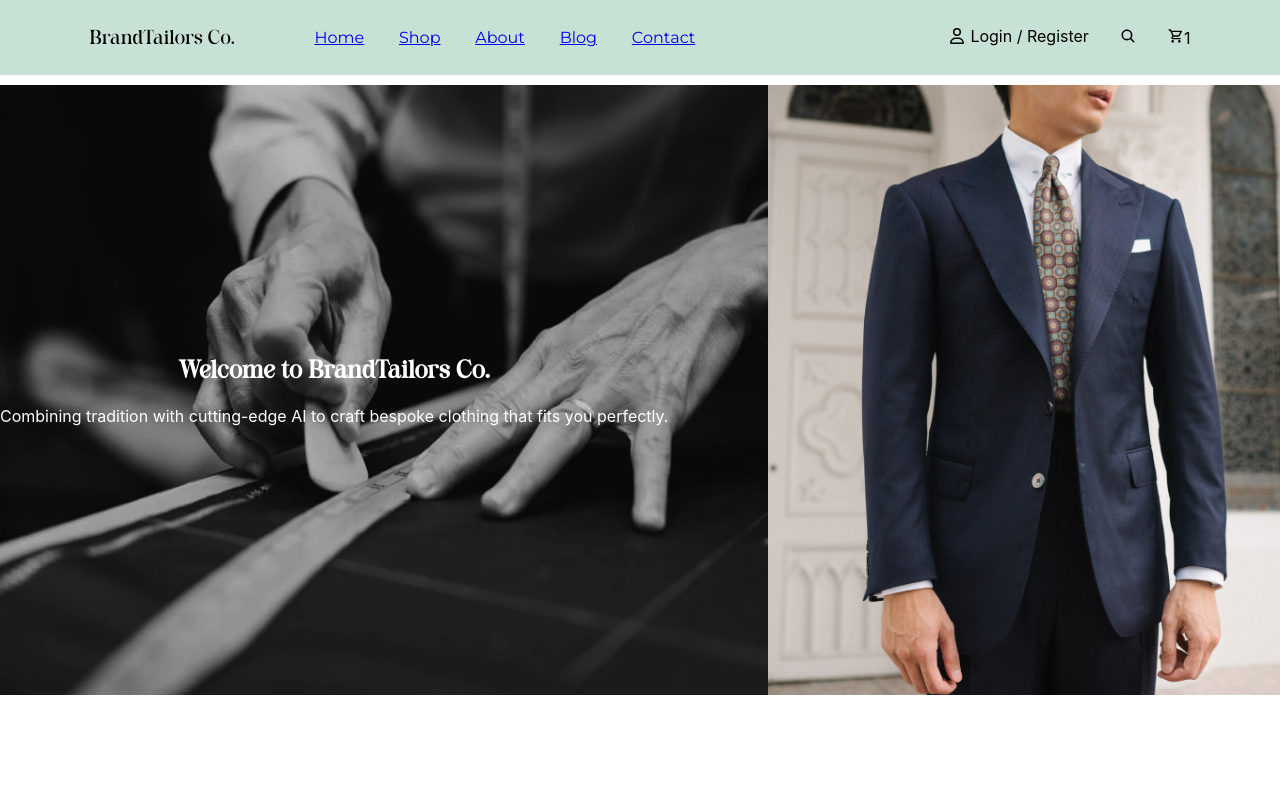
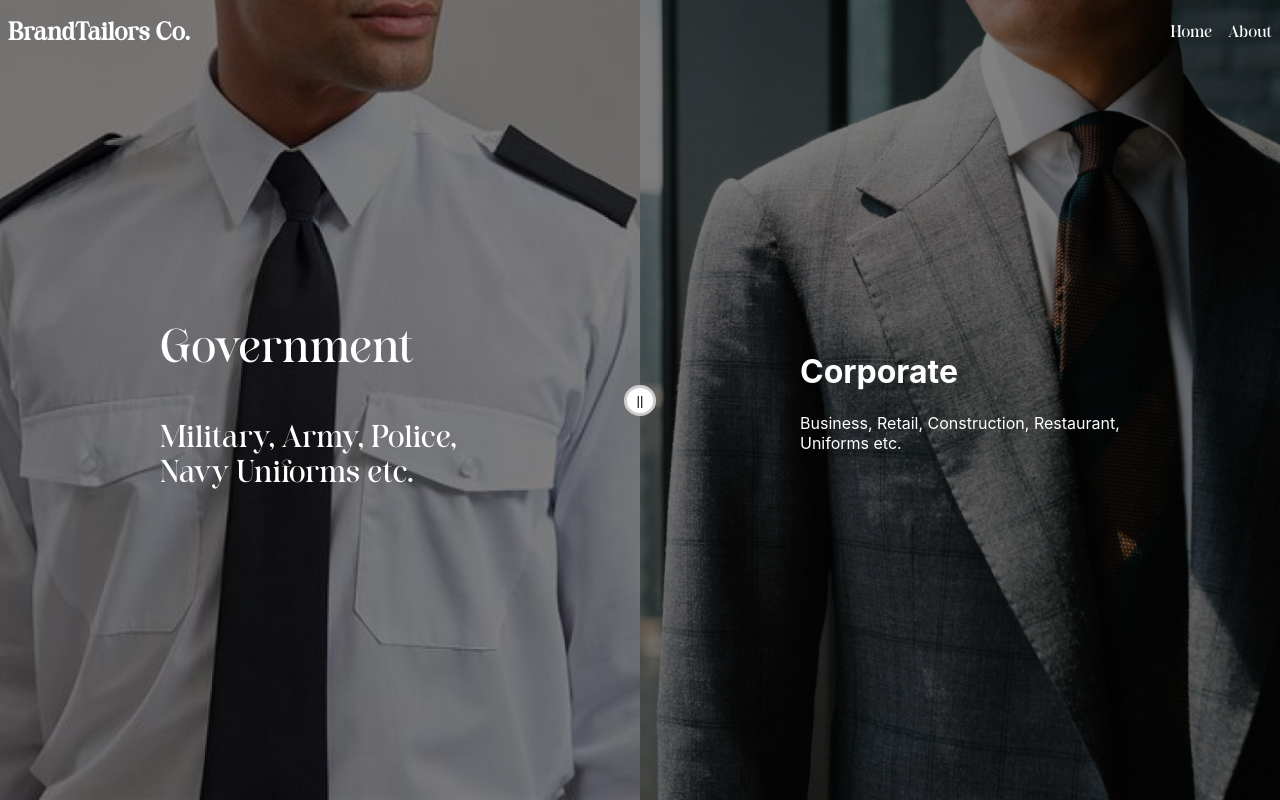
Before and after one commit to DediSepteo/WebApp-Tailor, a React (Create React App) app in the folder cha-project/: page / in a window 1280 px wide. Built offline with nearby package versions, Linux system fonts and the light colour scheme.

Commit message:
modify app.js to render header only

```diff
--- a/cha-project/package.json
+++ b/cha-project/package.json
@@ -8,8 +8,8 @@
     "@testing-library/user-event": "^13.5.0",
     "react": "^18.3.1",
     "react-dom": "^18.3.1",
+    "react-icons": "^5.2.1",
     "react-router-dom": "^6.25.1",
-    "react-icons": "^5.2.1",
     "react-scripts": "5.0.1",
     "web-vitals": "^2.1.4"
   },
--- a/cha-project/src/App.js
+++ b/cha-project/src/App.js
@@ -1,23 +1,31 @@
 // src/App.js
 import React from 'react';
-import { BrowserRouter as Router, Route, Routes } from 'react-router-dom';
+import { BrowserRouter as Router, Route, Routes, useLocation } from 'react-router-dom';
 import Header from './components/Header';
-import NavBar from './pages/NavBar'
-// import Home from './pages/Home';
+import NavBar from './pages/NavBar';
+import LandingPage from './pages/LandingPage';
 import About from './pages/About';
-import LandingPage from './pages/LandingPage';
-import { HomePage } from './pages/HomePage'
+import { HomePage } from './pages/HomePage';
+
+const AppContent = () => {
+    const location = useLocation();
+
+    return (
+        <>
+            {location.pathname === '/' ? <Header /> : <NavBar />}
+            <Routes>
+                <Route path="/" element={<LandingPage />} />
+                <Route path="/homepage" element={<HomePage />} />
+                <Route path="/about" element={<About />} />
+            </Routes>
+        </>
+    );
+};
 
 function App() {
     return (
         <Router>
-            {/* <Header /> */}
-            <NavBar />
-            <Routes>
-                <Route path="/" element={<HomePage />} />
-                <Route path="/about" element={<About />} />
-                <Route path="/landingpage" element={<LandingPage />} />
-            </Routes>
+            <AppContent />
         </Router>
     );
 }
--- a/cha-project/src/components/Header.css
+++ b/cha-project/src/components/Header.css
@@ -1,17 +1,21 @@
 /* src/components/Header.css */
 
 .header {
+  position: sticky;
+  top: 0;
+  z-index: 1000;
   display: flex;
   justify-content: space-between;
   align-items: center;
-  padding: 1rem;
+  padding: 0.5rem;
   background-color: transparent;
-  border-bottom: 1px solid #dee2e6;
+  font-family: "felgine";
 }
 
 .brand {
   font-size: 1.5rem;
   font-weight: bold;
+  color: white;
 }
 
 .nav ul {
@@ -22,7 +26,7 @@
 
 .nav a {
   text-decoration: none;
-  color: #007bff;
+  color: white;
 }
 
 .nav a:hover {
--- a/cha-project/src/components/Header.js
+++ b/cha-project/src/components/Header.js
@@ -11,9 +11,8 @@ const Header = () => {
             </div>
             <nav className="nav">
                 <ul>
-                    <li><Link to="/">Home</Link></li>
+                    <li><Link to="/homepage">Home</Link></li>
                     <li><Link to="/about">About</Link></li>
-                    <li><Link to="/LandingPage">LandingPage</Link></li>
                 </ul>
             </nav>
         </header>
--- a/cha-project/src/index.js
+++ b/cha-project/src/index.js
@@ -3,7 +3,6 @@ import ReactDOM from 'react-dom/client';
 import './index.css';
 import App from './App';
 import reportWebVitals from './reportWebVitals';
-import Login from './pages/login';
 
 const root = ReactDOM.createRoot(document.getElementById('root'));
 root.render(
--- a/cha-project/src/pages/HomePage.js
+++ b/cha-project/src/pages/HomePage.js
@@ -1,5 +1,6 @@
 import "../styles/HomePage.css"
 import "../assets/homeBanner1.png"
+import "./NavBar"
 
 export const HomePage = () => {
     return (
--- a/cha-project/src/pages/LandingPage.css
+++ b/cha-project/src/pages/LandingPage.css
@@ -7,7 +7,8 @@
   transform: translate(-50%, -50%);
   text-align: center;
   color: white;
-  z-index: 2; /* Ensure text is above the darken filter */
+  z-index: 2;
+  text-align: left;
 }
 
 .darken-image {
@@ -23,6 +24,8 @@
   padding-left: 0;
   margin-right: auto;
   margin-left: auto;
+  position: absolute;
+  top: 0;
 }
 
 .img-compare {
--- a/cha-project/src/pages/LandingPage.js
+++ b/cha-project/src/pages/LandingPage.js
@@ -1,6 +1,7 @@
 // src/pages/LandingPage.js
 import React, { useState, useRef, useEffect, useCallback } from 'react';
 import './LandingPage.css';
+import '../styles/fonts.css'
 
 const LandingPage = () => {
     const [dividerPosition, setDividerPosition] = useState(window.innerWidth / 2);
@@ -35,23 +36,19 @@ const LandingPage = () => {
     return (
         <div className="container-fluid px-0">
             <div className="img-compare position-relative">
-
                 <div
                     id="left"
                     className="col-left transition"
                     style={{ width: dividerPosition }}
                 >
                     <div className='img-text'>
-                        <div className='inner-text'>
-                            <h1>
+                        <p style={{ fontSize: 45, fontFamily: "felgine" }}>
                             Government
-                            </h1>
-                            <p>
-                                Military, Army,
-                                Police, Navy
-                                Uniforms etc.
                         </p>
-                        </div>
+                        <p style={{ fontSize: 30, fontFamily: "felgine" }}>
+                            Military, Army, Police, Navy Uniforms
+                            etc.
+                        </p>
                     </div>
                     <img className='darken-image'
                         src={require('../assets/Government.png')}
@@ -73,7 +70,6 @@ const LandingPage = () => {
                     style={{ width: `calc(100% - ${dividerPosition}px)` }}
                 >
                     <div className='img-text'>
-                        <div className='inner-text'>
                         <h1>
                             Corporate
                         </h1>
@@ -82,7 +78,6 @@ const LandingPage = () => {
                             Construction, Restaurant,
                             Uniforms etc.
                         </p>
-                        </div>
                     </div>
                     <img className='darken-image'
                         src={require('../assets/Corporate.png')}
```
Also changed, not shown: cha-project/src/styles/fonts.css (+7 -6 lines), 1 other file (tests, documents, lock files or other folders). Lines whose indentation alone changed are shown as unchanged.
